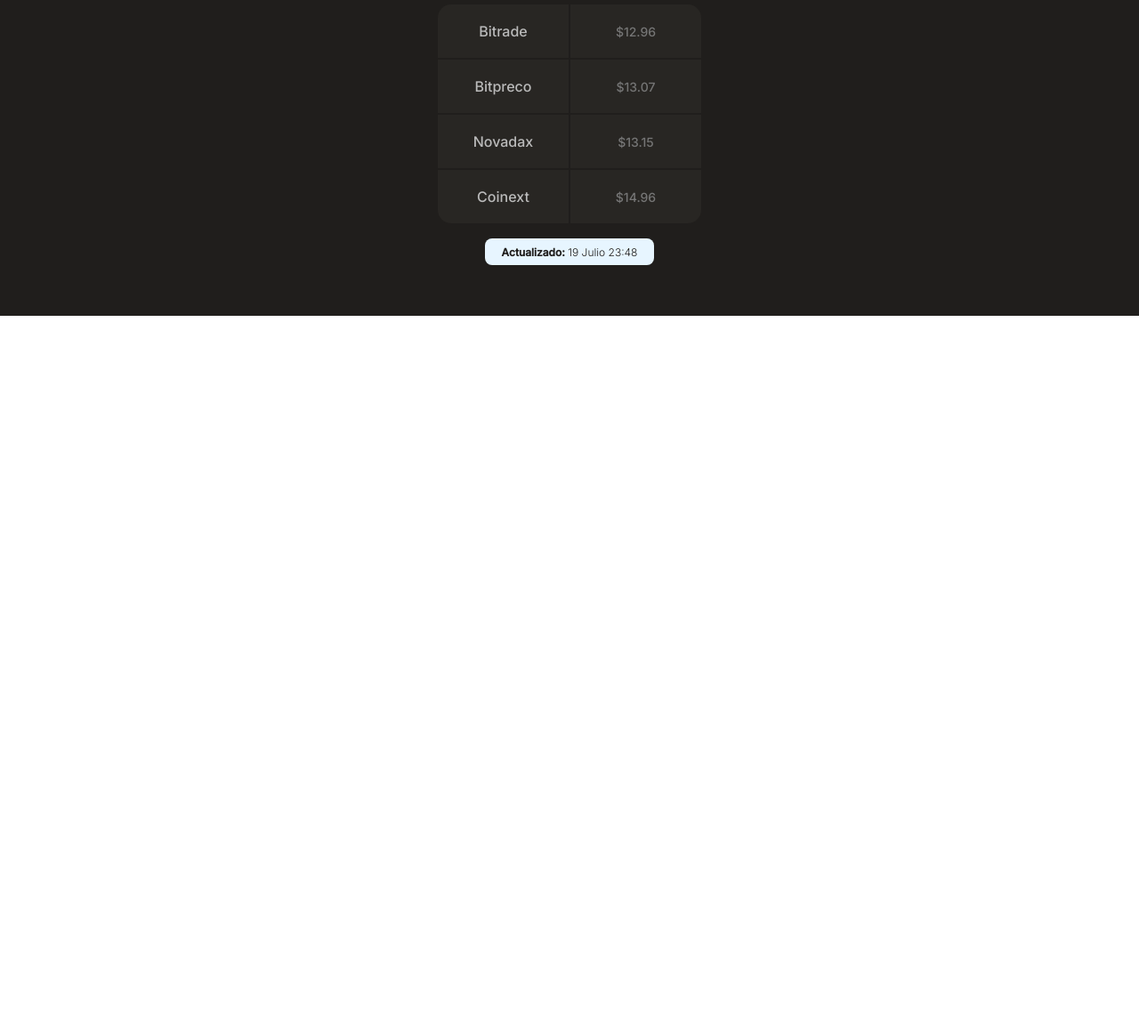
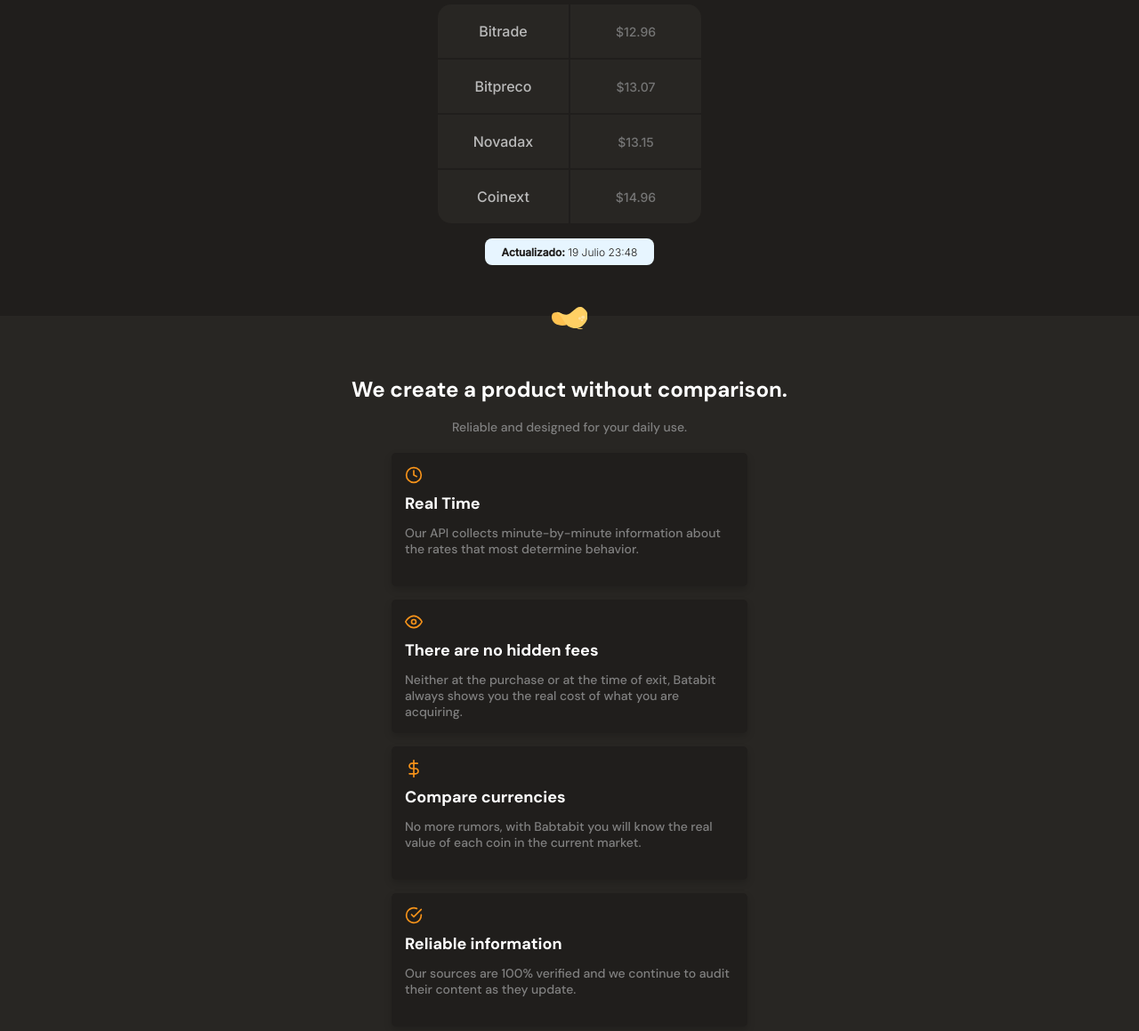
Before and after one commit to JnDiego/lp-batata-bit, a plain HTML site: page index.html in a window 1280 px wide. Shown: the part 1161-2320 px from the top of the page at 89% size. Before the commit the page ends 1516 px from the top, so only its background shows below. Drawn offline with Linux system fonts and the light colour scheme.

Commit message:
Se implementa maquetación y estilos a sección de beneficios

```diff
--- a/index.html
+++ b/index.html
@@ -82,7 +82,39 @@
         </div>
       </section>
     </section>
-    <section></section>
+    <section class="main-product-detail">
+      <span class="product-detail__batata-logo"></span>
+      <div class="product-detail__title">
+        <h2>We create a product without comparison.</h2>
+        <p>Reliable and designed for your daily use.</p>
+      </div>
+      <section class="product-cards__container">
+        <article class="product-detail__card">
+          <span class="product__card-icon clock"></span>
+          <p class="product__card-title">Real Time</p>
+          <p class="product__card-body">Our API collects minute-by-minute information about the rates that most
+            determine behavior.</p>
+        </article>
+        <article class="product-detail__card">
+          <span class="product__card-icon eye"></span>
+          <p class="product__card-title">There are no hidden fees</p>
+          <p class="product__card-body">Neither at the purchase or at the time of exit, Batabit always shows you the
+            real cost of what you are acquiring. </p>
+        </article>
+        <article class="product-detail__card">
+          <span class="product__card-icon dollar"></span>
+          <p class="product__card-title">Compare currencies</p>
+          <p class="product__card-body">No more rumors, with Babtabit you will know the real value of each coin in the
+            current market. </p>
+        </article>
+        <article class="product-detail__card">
+          <span class="product__card-icon check-circle"></span>
+          <p class="product__card-title">Reliable information</p>
+          <p class="product__card-body">Our sources are 100% verified and we continue to audit their content as they
+            update. </p>
+        </article>
+      </section>
+    </section>
     <section></section>
     <section></section>
   </main>
--- a/styles.css
+++ b/styles.css
@@ -265,3 +265,94 @@ main {
   line-height: 1.5rem;
   color: var(--warm-black);
 }
+
+.main-product-detail {
+  position: relative;
+  width: 100%;
+  min-width: 320px;
+  height: auto;
+  padding: 20px 10px;
+  background: var(--black);
+}
+
+.product-detail__batata-logo {
+  position: absolute;
+  width: 40px;
+  height: 25px;
+  top: -10px;
+  left: calc(50% - 20px);
+  background: url('./assets/icons/batata.svg');
+}
+
+.product-detail__title {
+  width: 90%;
+  min-width: 288px;
+  height: auto;
+  margin: 0 auto;
+  margin-top: 50px;
+  text-align: center;
+}
+
+.product-detail__title h2 {
+  margin-bottom: 20px;
+  font-size: 2.4rem;
+  font-weight: bold;
+  line-height: 2.6rem;
+  color: var(--white);
+}
+
+.product-detail__title p {
+  margin-bottom: 20px;
+  font-size: 1.4rem;
+  font-weight: 500;
+  line-height: 1.8rem;
+  color: #808080;
+}
+
+.product-detail__card {
+  width: 90%;
+  min-width: 288px;
+  max-width: 400px;
+  height: 150px;
+  margin: 15px auto;
+  padding: 15px;
+  background-color: var(--warm-black);
+  border-radius: 5px;
+  box-shadow: 0 4px 8px rgba(0, 0, 0, 0.16);
+}
+
+.product__card-icon {
+  display: inline-block;
+  width: 20px;
+  height: 20px;
+  margin-bottom: 10px;
+}
+
+.clock {
+  background: url('./assets/icons/clock.svg') center/cover no-repeat;
+}
+
+.eye {
+  background: url('./assets/icons/eye.svg') center/cover no-repeat;
+}
+.dollar {
+  background: url('./assets/icons/dollar-sign.svg') center/cover no-repeat;
+}
+.check-circle {
+  background: url('./assets/icons/check-circle.svg') center/cover no-repeat;
+}
+
+.product__card-title {
+  margin-bottom: 15px;
+  font-size: 1.8rem;
+  font-weight: bold;
+  line-height: 1.8rem;
+  color: var(--white);
+}
+
+.product__card-body {
+  font-size: 1.4rem;
+  font-weight: 500;
+  line-height: 1.8rem;
+  color: #808080;
+}
```
